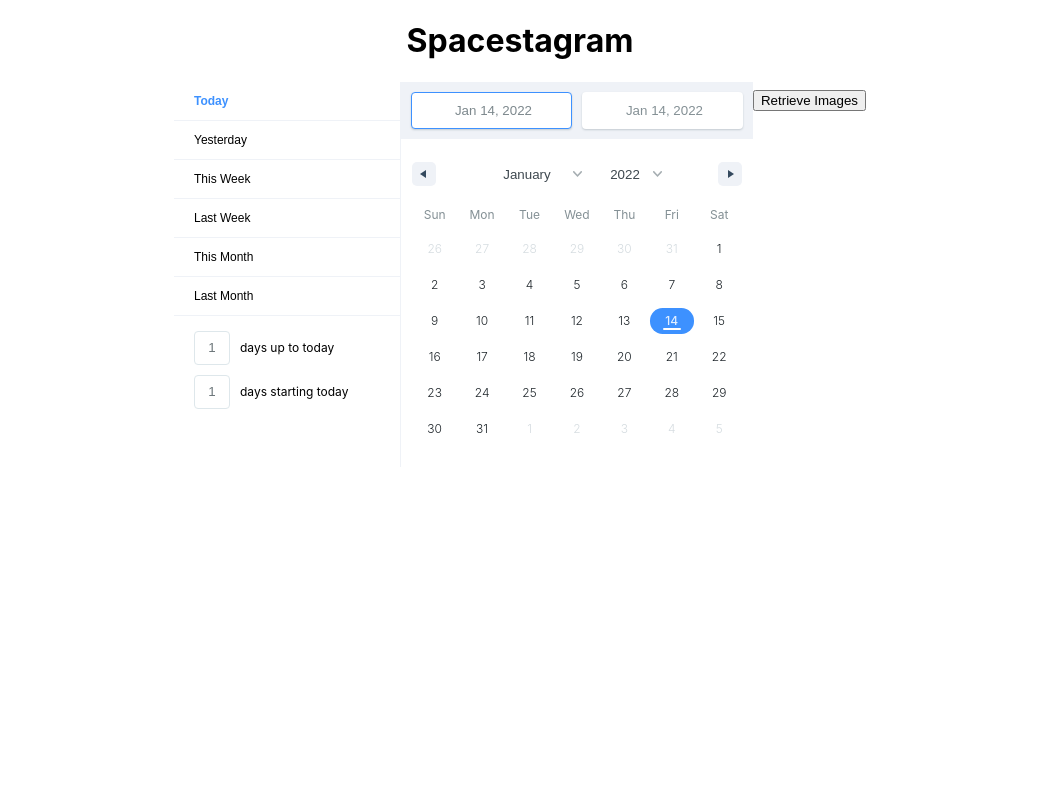
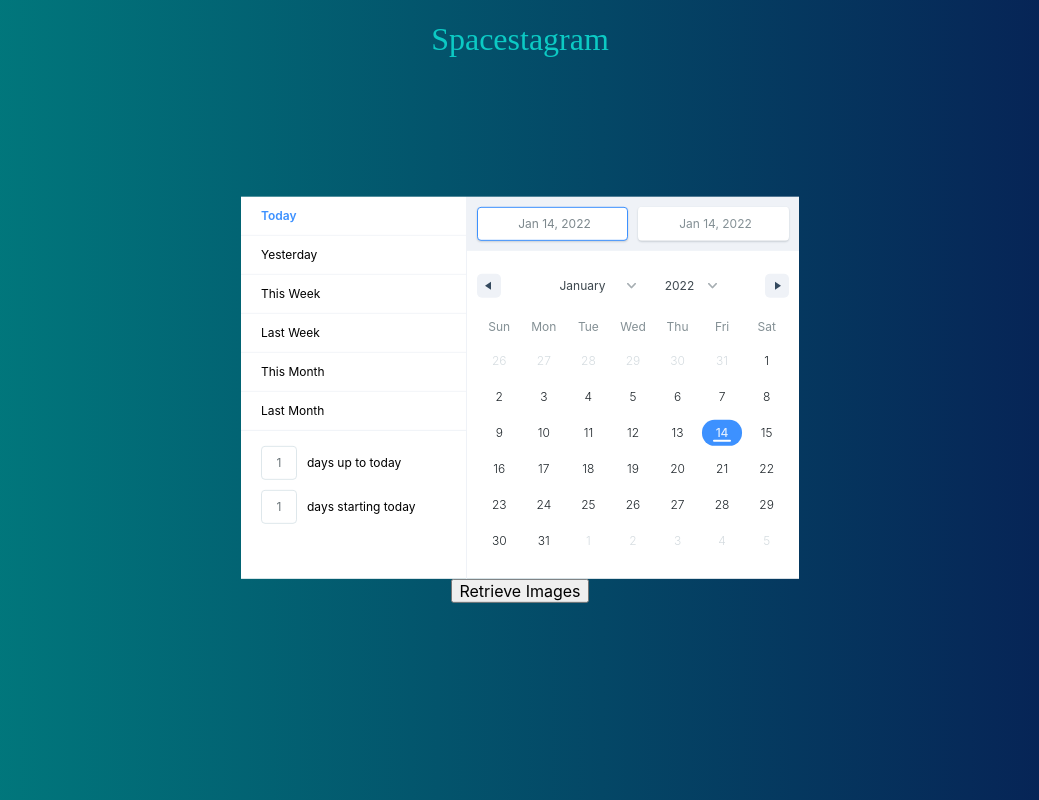
Before and after one commit to gurmukhhare/Spacestagram, a React (Create React App) app: page / in a window 1280 px wide. Shown: the whole page, without its empty margins (120-1159 px from the left). Built offline with nearby package versions, Linux system fonts and the light colour scheme.

Commit message:
update UI with styling changes and added Scroll component

```diff
--- a/package.json
+++ b/package.json
@@ -12,6 +12,7 @@
     "react-dom": "^17.0.2",
     "react-loading": "^2.0.3",
     "react-scripts": "5.0.0",
+    "tachyons": "^4.12.0",
     "web-vitals": "^2.1.3"
   },
   "scripts": {
--- a/src/App.css
+++ b/src/App.css
@@ -1,3 +1,10 @@
+
+h1 {
+  font-family: 'SEGA LOGO FONT';
+  font-weight: 200;
+  color: #0ccac4;
+}
+
 .App {
   text-align: center;
 }
@@ -36,3 +43,26 @@
     transform: rotate(360deg);
   }
 }
+.content {
+  position: absolute;
+  left: 50%;
+  top: 50%;
+  -webkit-transform: translate(-50%, -50%);
+  transform: translate(-50%, -50%);
+}
+
+.button {
+  border-radius: 4px;
+  background-color: #0466D4;
+  border: none;
+  color: #FFFFFF;
+  display: block;
+  text-align: center;
+  font-size: 28px;
+  padding: 20px;
+  width: 200px;
+  transition: all 0.5s;
+  cursor: pointer;
+  margin: auto;
+  position: relative;
+}
--- a/src/App.js
+++ b/src/App.js
@@ -6,6 +6,7 @@ import { DateRangePicker } from 'react-date-range';
 import 'react-date-range/dist/styles.css'; // main css file
 import 'react-date-range/dist/theme/default.css'; // theme css file
 import ImageCardList from './components/ImageCardList';
+import Scroll from './components/Scroll';
 
 const apiKey = 'OaSQgn5r30pCyS5f8MiwPufbVaoGRCxKlfTzNPmG';
 const initialState = {
@@ -51,24 +52,28 @@ class App extends Component {
         }
 
         return (
-            <div className="App">
+            <div className='tc'>
                 <h1> Spacestagram </h1>
                 { this.state.route === 'displayImages' ?
                     (
                         this.state.images.length === 0 ?
-                        <ReactLoading color = {"#197DE7"} type={"bubbles"} height={667} width={375}/>
+                        <div >
+                            <ReactLoading color = {"#197DE7"} type={"spinningBubbles"} height={'10%'} width={'10%'} />
+                            <h2> LOADING </h2>
+                        </div>
                         :
-                        <div>
-                            <ImageCardList images={this.state.images} />
+                        <div className="content">
+                            <Scroll>
+                                <ImageCardList images={this.state.images} />
+                            </Scroll>
                         </div>
                     )
                 :
-                    <div>
-                        < DateRangePicker ranges = {[selectionRange]} onChange = {this.handleSelect} />
-                        < button onClick = {this.handleRetrieveImages}> Retrieve Images </button>
+                    <div className="content">
+                        <DateRangePicker ranges = {[selectionRange]} onChange = {this.handleSelect} />
+                        <button onClick = {this.handleRetrieveImages}> Retrieve Images </button>
                     </div>
                 }
-
             </div>
         );
     }
--- a/src/components/ImageCard.js
+++ b/src/components/ImageCard.js
@@ -3,7 +3,7 @@ import React from 'react';
 const ImageCard = ({ title, date, description, source }) => {
   return (
     <div className='tc grow bg-light-green br3 pa3 ma2 dib bw2 shadow-5'>
-      <img alt='image' src={source} />
+      <img alt='image' src={source} width="400" height="300" />
       <div>
         <h2>{title}</h2>
         <h5>{date}</h5>
--- /dev/null
+++ b/src/components/Scroll.js
@@ -0,0 +1,12 @@
+import React from 'react';
+
+const Scroll = (props) => {
+    return (
+        <div style={{overflow: 'scroll', height: '90vh', width: '75vw'}}>
+            { props.children }
+        </div>
+    );
+
+}
+
+export default Scroll;
--- a/src/index.css
+++ b/src/index.css
@@ -5,6 +5,7 @@ body {
     sans-serif;
   -webkit-font-smoothing: antialiased;
   -moz-osx-font-smoothing: grayscale;
+  background: linear-gradient(to left, rgba(7,27,82,1) 0%, rgba(0,128,128,1) 100%);
 }
 
 code {
--- a/src/index.js
+++ b/src/index.js
@@ -3,6 +3,7 @@ import ReactDOM from 'react-dom';
 import './index.css';
 import App from './App';
 import reportWebVitals from './reportWebVitals';
+import 'tachyons';
 
 ReactDOM.render(
   <React.StrictMode>
```
Also changed, not shown: 1 other file (tests, documents, lock files or other folders).
